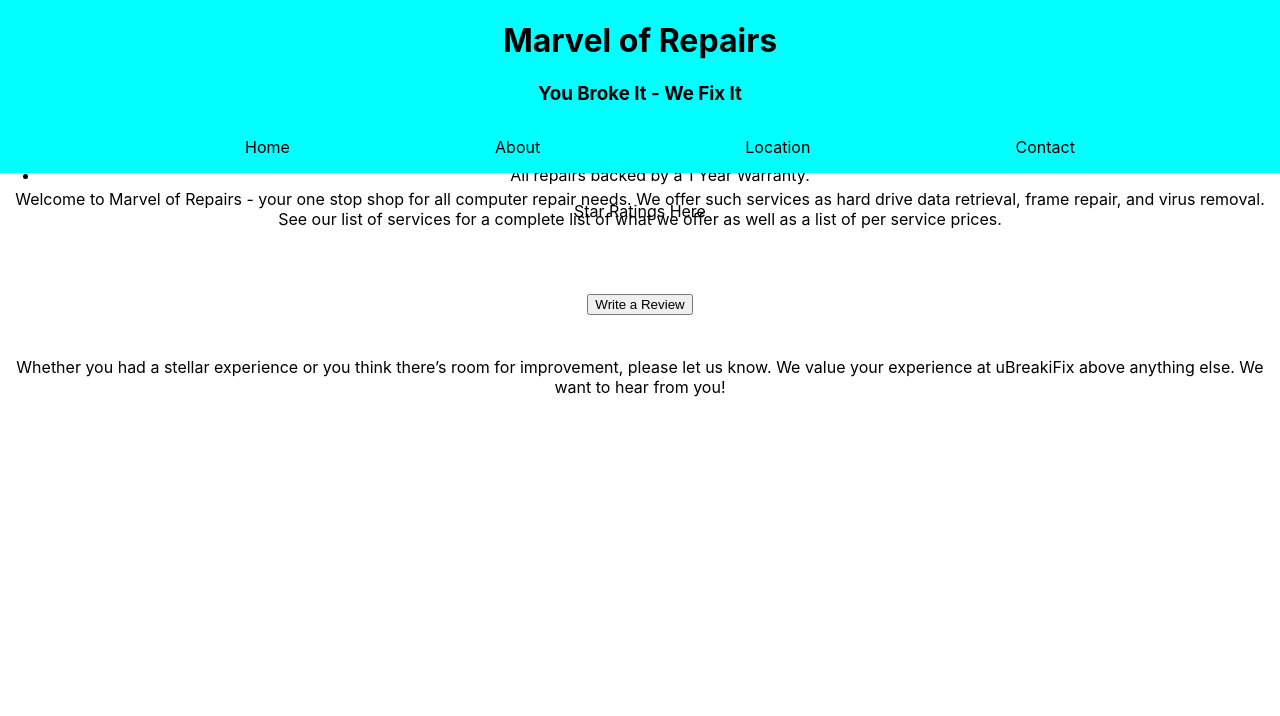
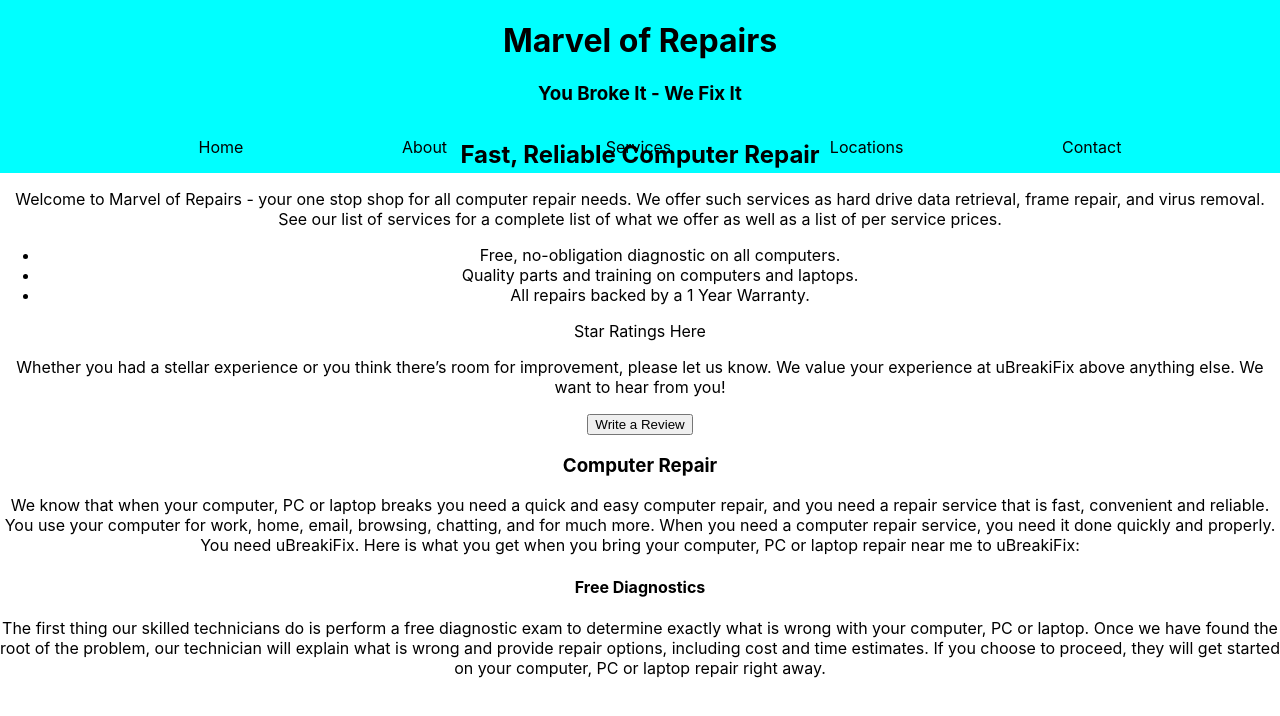
Before and after one commit to DarkPhoenixNinja92/PC-Repair-React, a React (Create React App) app: page / in a window 1280 px wide. Shown: the top 716 px of the page. Built offline with nearby package versions, Linux system fonts and the light colour scheme.

Commit message:
Adding more stuff to homepage

```diff
--- a/src/Components/Header.js
+++ b/src/Components/Header.js
@@ -10,7 +10,8 @@
         <ul className="nav">
             <li><a href="">Home</a></li>
             <li><a href="">About</a></li>
-            <li><a href="">Location</a></li>
+            <li><a href="">Services</a></li>
+            <li><a href="">Locations</a></li>
             <li><a href="">Contact</a></li>
         </ul>
     </div>
--- a/src/Pages/Homepage.css
+++ b/src/Pages/Homepage.css
@@ -1,4 +1,4 @@
-p {
+.main {
     position: relative;
     top: 15vh;
 }
--- a/src/Pages/Homepage.js
+++ b/src/Pages/Homepage.js
@@ -24,6 +24,17 @@
                     <button>Write a Review</button>
                 </div>
             </div>
+            <h3>Computer Repair</h3>
+            <p>We know that when your computer, PC or laptop breaks you need a quick and easy computer repair, and you need a repair service that is fast, convenient and reliable.
+                You use your computer for work, home, email, browsing, chatting, and for much more.
+                When you need a computer repair service, you need it done quickly and properly. You need uBreakiFix.
+                Here is what you get when you bring your computer, PC or laptop repair near me to uBreakiFix:
+            </p>
+            <h4>Free Diagnostics</h4>
+            <p>The first thing our skilled technicians do is perform a free diagnostic exam to determine exactly what is wrong with your computer, PC or laptop.
+                Once we have found the root of the problem, our technician will explain what is wrong and provide repair options, including cost and time estimates.
+                If you choose to proceed, they will get started on your computer, PC or laptop repair right away.
+            </p>
         </div>
     )
 }
```
